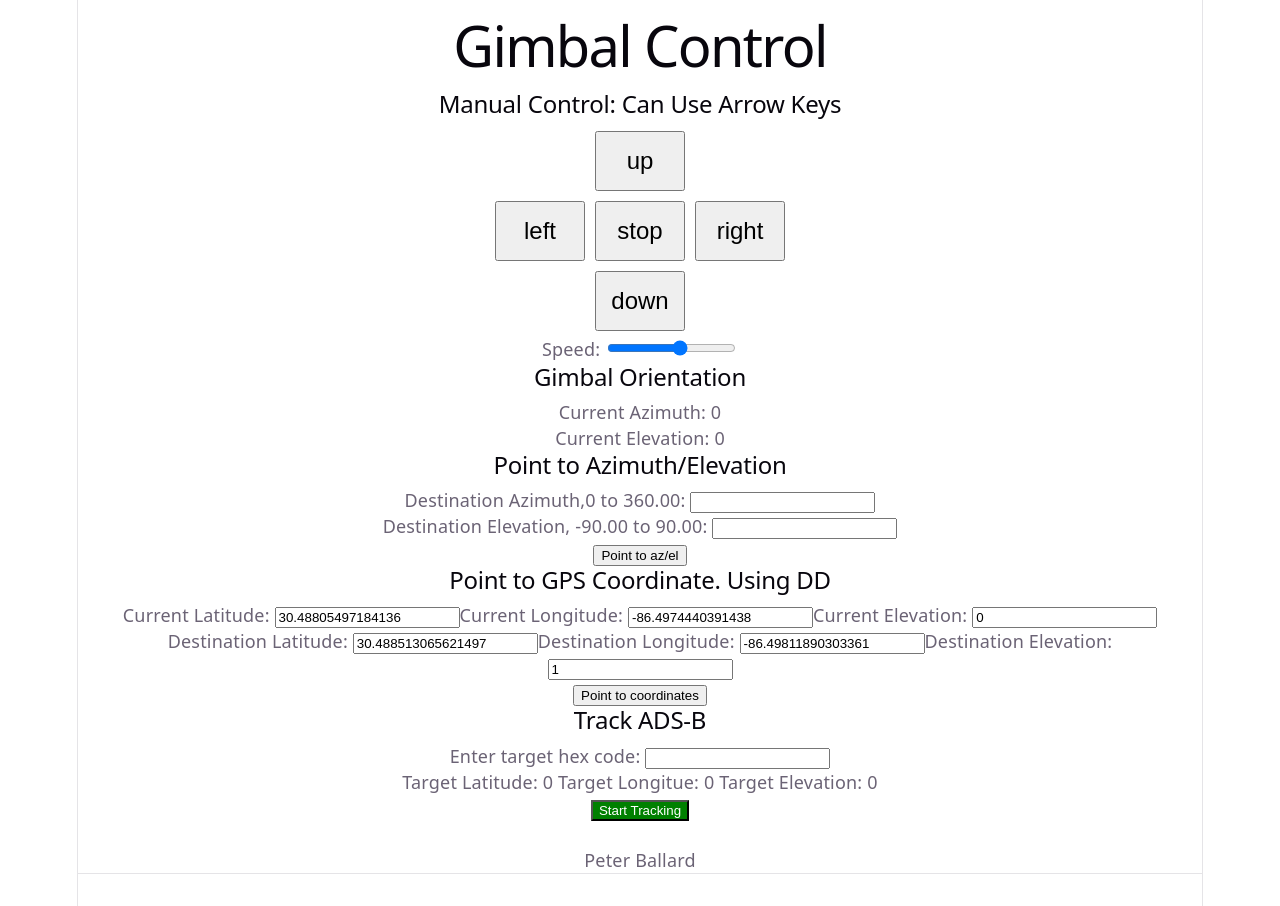
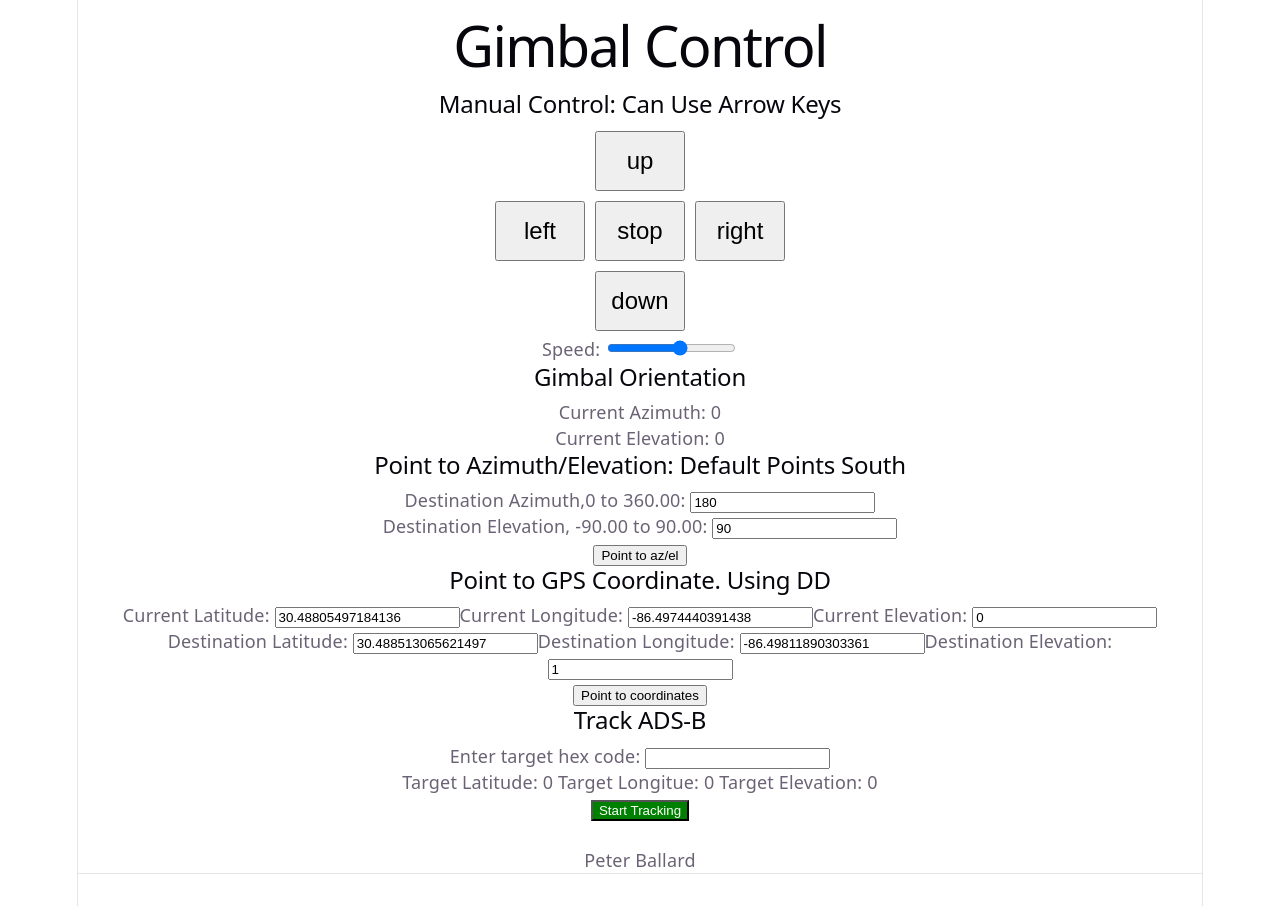
Before and after one commit to Ballardpet/gimbal-master, a React (Vite) app in the folder gimbal-vite/: page / in a window 1280 px wide. Shown: the top 906 px of the page. Built offline with nearby package versions, Linux system fonts and the light colour scheme; no server answers.

Commit message:
Added better notes for calibration. Defaults to pointing south. Next step is to enable camera pointing. Do this for gps/tracking. Add toggle in front-end and boolean in back-end to add or not add 90 degrees.

```diff
--- a/gimbal-vite/src/components/Az_el.jsx
+++ b/gimbal-vite/src/components/Az_el.jsx
@@ -3,8 +3,8 @@ import { useState } from "react";
 
 export default function Az_el(){
 
-    const [azimuth, setAzimuth] = useState("");
-    const [elevation, setElevation] = useState("");
+    const [azimuth, setAzimuth] = useState(180);
+    const [elevation, setElevation] = useState(90);
 
     const handleClick = async() => {
 
@@ -27,7 +27,7 @@ export default function Az_el(){
 
     return (
         <section>
-            <h2>Point to Azimuth/Elevation</h2>
+            <h2>Point to Azimuth/Elevation: Default Points South</h2>
             <label htmlFor="azimuth">Destination Azimuth,0 to 360.00: </label>
             <input type="text" id="azimuth" name = "azimuth" value={azimuth} onChange={(e) => setAzimuth(e.target.value)} />
             <br />
```
